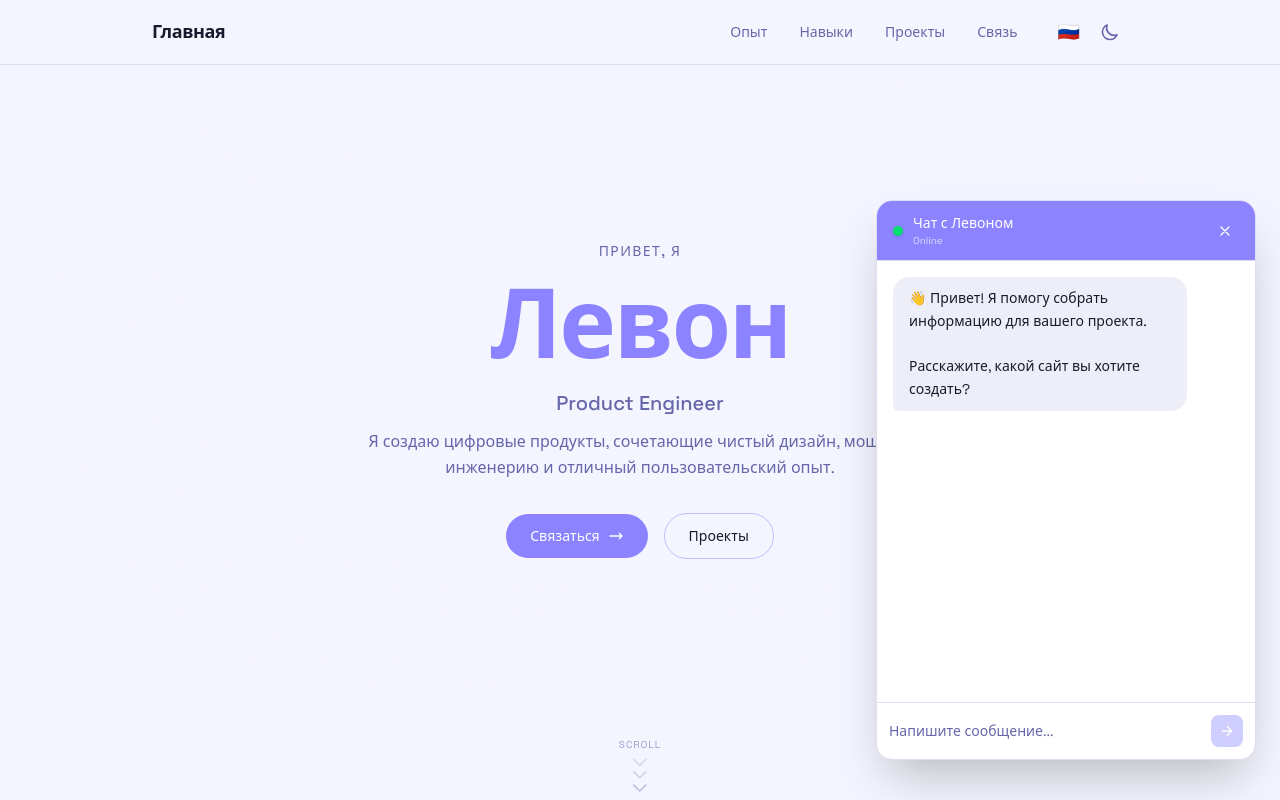
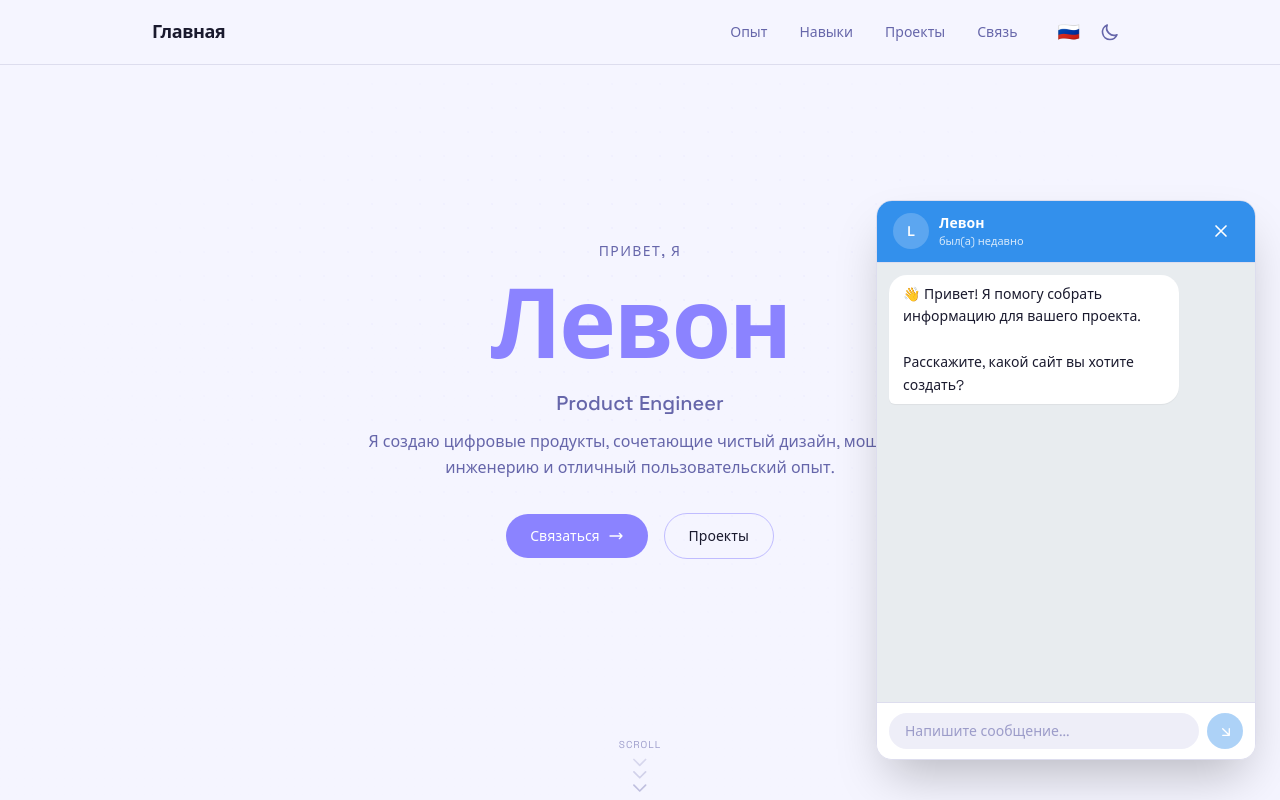
Before and after one commit to HappyTOPS/portfolio-next, a Next.js app: page /portfolio-next/ in a window 1280 px wide. Both pictures are taken after a click on the button 1228 px from the left and 748 px from the top of the page. Shown: the top 800 px of the page. Built offline with nearby package versions, Linux system fonts and the light colour scheme.

Commit message:
feat: Telegram-style chat UI, add project image for proj1

```diff
--- a/src/components/FloatingChat.tsx
+++ b/src/components/FloatingChat.tsx
@@ -45,6 +45,7 @@ export default function FloatingChat() {
   const [done, setDone] = useState(false);
   const bottomRef = useRef<HTMLDivElement>(null);
   const idRef = useRef(0);
+  const inputRef = useRef<HTMLInputElement>(null);
 
   // Listen for open-chat event from Hero "Связаться" button
   useEffect(() => {
@@ -52,6 +53,13 @@ export default function FloatingChat() {
     window.addEventListener("open-chat", handler);
     return () => window.removeEventListener("open-chat", handler);
   }, []);
+
+  // Auto-focus input when chat opens
+  useEffect(() => {
+    if (open) {
+      setTimeout(() => inputRef.current?.focus(), 300);
+    }
+  }, [open]);
 
   // Start chat when opening
   useEffect(() => {
@@ -175,21 +183,24 @@ export default function FloatingChat() {
             transition={{ duration: 0.2, ease: [0.16, 1, 0.3, 1] }}
             className="mb-4 w-[380px] max-w-[calc(100vw-2rem)] h-[560px] max-h-[calc(100vh-10rem)] rounded-2xl border border-border bg-card shadow-2xl flex flex-col overflow-hidden"
           >
-            {/* Header */}
-            <div className="flex items-center justify-between px-4 py-3 border-b border-border bg-primary text-white shrink-0">
+            {/* Telegram-style Header */}
+            <div className="flex items-center justify-between px-4 py-3 border-b border-border bg-[#3390EC] text-white shrink-0">
               <div className="flex items-center gap-2.5">
-                <div className="w-2.5 h-2.5 rounded-full bg-green-400 shadow-sm" />
+                <div className="w-9 h-9 rounded-full bg-white/20 flex items-center justify-center text-sm font-semibold">
+                  L
+                </div>
                 <div>
-                  <p className="text-sm font-medium">Чат с Левоном</p>
-                  <p className="text-[10px] text-white/70">Online</p>
+                  <p className="text-sm font-semibold">Левон</p>
+                  <p className="text-[11px] text-white/80">был(а) недавно</p>
                 </div>
               </div>
+              <div className="flex items-center gap-1">
                 <button
                   onClick={handleClose}
-                className="p-1.5 rounded-lg hover:bg-white/10 transition-colors cursor-pointer"
+                  className="p-2 rounded-lg hover:bg-white/10 transition-colors cursor-pointer"
                 >
                   <svg
-                  className="w-4 h-4"
+                    className="w-5 h-5"
                     fill="none"
                     viewBox="0 0 24 24"
                     stroke="currentColor"
@@ -203,26 +214,23 @@ export default function FloatingChat() {
                   </svg>
                 </button>
               </div>
+            </div>
 
-            {/* Messages */}
-            <div className="flex-1 overflow-y-auto p-4 space-y-3 chat-scroll">
+            {/* Telegram-style Messages */}
+            <div className="flex-1 overflow-y-auto p-3 space-y-1.5 bg-[#E8ECEF] dark:bg-[#1C1C1E]">
               {messages.map((msg) => (
                 <motion.div
                   key={msg.id}
-                  initial={{ opacity: 0, y: 10, scale: 0.97 }}
+                  initial={{ opacity: 0, y: 8, scale: 0.97 }}
                   animate={{ opacity: 1, y: 0, scale: 1 }}
-                  transition={{ duration: 0.3, ease: [0.16, 1, 0.3, 1] }}
-                  className={`flex ${
-                    msg.type === "user" ? "justify-end" : "justify-start"
-                  }`}
+                  transition={{ duration: 0.25, ease: [0.16, 1, 0.3, 1] }}
+                  className={`flex ${msg.type === "user" ? "justify-end" : "justify-start"}`}
                 >
-                  <div
-                    className={`max-w-[85%] rounded-2xl px-4 py-2.5 text-sm leading-relaxed whitespace-pre-line ${
+                  <div className={`max-w-[82%] px-3.5 py-2 text-sm leading-relaxed whitespace-pre-line ${
                     msg.type === "user"
-                        ? "bg-primary text-white rounded-br-md"
-                        : "bg-muted text-foreground rounded-bl-md"
-                    }`}
-                  >
+                      ? "bg-[#3390EC] text-white rounded-[18px] rounded-br-[6px]"
+                      : "bg-white dark:bg-[#2C2C2E] text-foreground rounded-[18px] rounded-bl-[6px] shadow-[0_1px_1px_rgba(0,0,0,0.05)]"
+                  }`}>
                     {msg.text}
                   </div>
                 </motion.div>
@@ -230,25 +238,25 @@ export default function FloatingChat() {
               <div ref={bottomRef} />
             </div>
 
-            {/* Input */}
-            <div className="flex items-center gap-2 p-3 border-t border-border shrink-0">
+            {/* Telegram-style Input */}
+            <div className="flex items-center gap-2 px-3 py-2.5 border-t border-border bg-card shrink-0">
               <input
+                ref={inputRef}
                 type="text"
                 value={input}
                 onChange={(e) => setInput(e.target.value)}
                 onKeyDown={(e) => e.key === "Enter" && sendMessage()}
                 placeholder="Напишите сообщение..."
-                className="flex-1 bg-transparent text-sm outline-none placeholder:text-muted-foreground"
+                className="flex-1 bg-muted dark:bg-[#2C2C2E] rounded-full px-4 py-2 text-sm outline-none placeholder:text-muted-foreground/60"
                 disabled={done}
-                autoFocus
               />
               <button
                 onClick={sendMessage}
                 disabled={!input.trim() || done}
-                className="p-2 rounded-lg bg-primary text-white disabled:opacity-40 hover:opacity-90 transition-opacity shrink-0 cursor-pointer"
+                className="w-9 h-9 rounded-full bg-[#3390EC] text-white disabled:opacity-40 hover:opacity-90 transition-opacity shrink-0 flex items-center justify-center cursor-pointer"
               >
                 <svg
-                  className="w-4 h-4"
+                  className="w-4 h-4 rotate-45 ml-0.5 mt-0.5"
                   fill="none"
                   viewBox="0 0 24 24"
                   stroke="currentColor"
--- a/src/components/Projects.tsx
+++ b/src/components/Projects.tsx
@@ -7,6 +7,7 @@ const projects = [
   {
     key: "proj1",
     gradient: "from-blue-500 to-violet-500",
+    image: "https://i.imgur.com/LFEInpH.png",
     tags: ["Next.js", "TypeScript", "Tailwind CSS"],
     github: "https://github.com/HappyTOPS/portfolio-next",
     demo: "https://happytops.github.io/portfolio-next/",
@@ -53,14 +54,13 @@ export default function Projects() {
                     className={`h-32 sm:h-44 bg-gradient-to-br ${proj.gradient} opacity-80 group-hover:opacity-100 transition-opacity duration-500 relative overflow-hidden flex items-center justify-center`}
                   >
                     <div className="absolute inset-0 bg-[radial-gradient(circle_at_50%_50%,rgba(255,255,255,0.15),transparent_70%)]" />
-                    {proj.key === "proj1" && (
-                      <svg className="relative w-16 h-16 sm:w-20 sm:h-20 text-white/30 group-hover:text-white/60 transition-colors duration-500" viewBox="0 0 48 48" fill="none" stroke="currentColor" strokeWidth="1.5" strokeLinecap="round" strokeLinejoin="round">
-                        <rect x="4" y="8" width="40" height="24" rx="2" />
-                        <line x1="12" y1="36" x2="36" y2="36" />
-                        <line x1="18" y1="40" x2="30" y2="40" />
-                        <line x1="24" y1="36" x2="24" y2="40" />
-                      </svg>
-                    )}
+                    {proj.image ? (
+                      <img
+                        src={proj.image}
+                        alt=""
+                        className="absolute inset-0 w-full h-full object-cover"
+                      />
+                    ) : null}
                     {proj.key === "proj2" && (
                       <svg className="relative w-16 h-16 sm:w-20 sm:h-20 text-white/30 group-hover:text-white/60 transition-colors duration-500" viewBox="0 0 48 48" fill="none" stroke="currentColor" strokeWidth="1.5" strokeLinecap="round" strokeLinejoin="round">
                         <path d="M24 4C13 4 4 13 4 24c0 8.8 5.7 16.3 13.7 19 .6.1 1-.3 1-.7v-3.4c-5.6 1.2-6.7-2.7-6.7-2.7-.9-2.3-2.2-3-2.2-3-1.8-1.2.1-1.2.1-1.2 2 .1 3.1 2 3.1 2 1.8 3 4.7 2.2 5.8 1.7.2-1.3.7-2.2 1.3-2.7-4.4-.5-9.1-2.2-9.1-9.8 0-2.2.8-4 2-5.4-.2-.5-.9-2.6.2-5.4 0 0 1.7-.5 5.5 2.1A19.3 19.3 0 0124 14.5c1.7 0 3.4.2 5 .7 3.8-2.6 5.5-2.1 5.5-2.1 1.1 2.8.4 4.9.2 5.4 1.3 1.4 2 3.2 2 5.4 0 7.7-4.7 9.3-9.2 9.8.7.6 1.4 1.9 1.4 3.8v5.7c0 .4.4.8 1 .7 8-2.7 13.7-10.2 13.7-19C44 13 35 4 24 4z" />
```
Lines whose indentation alone changed are shown as unchanged.
